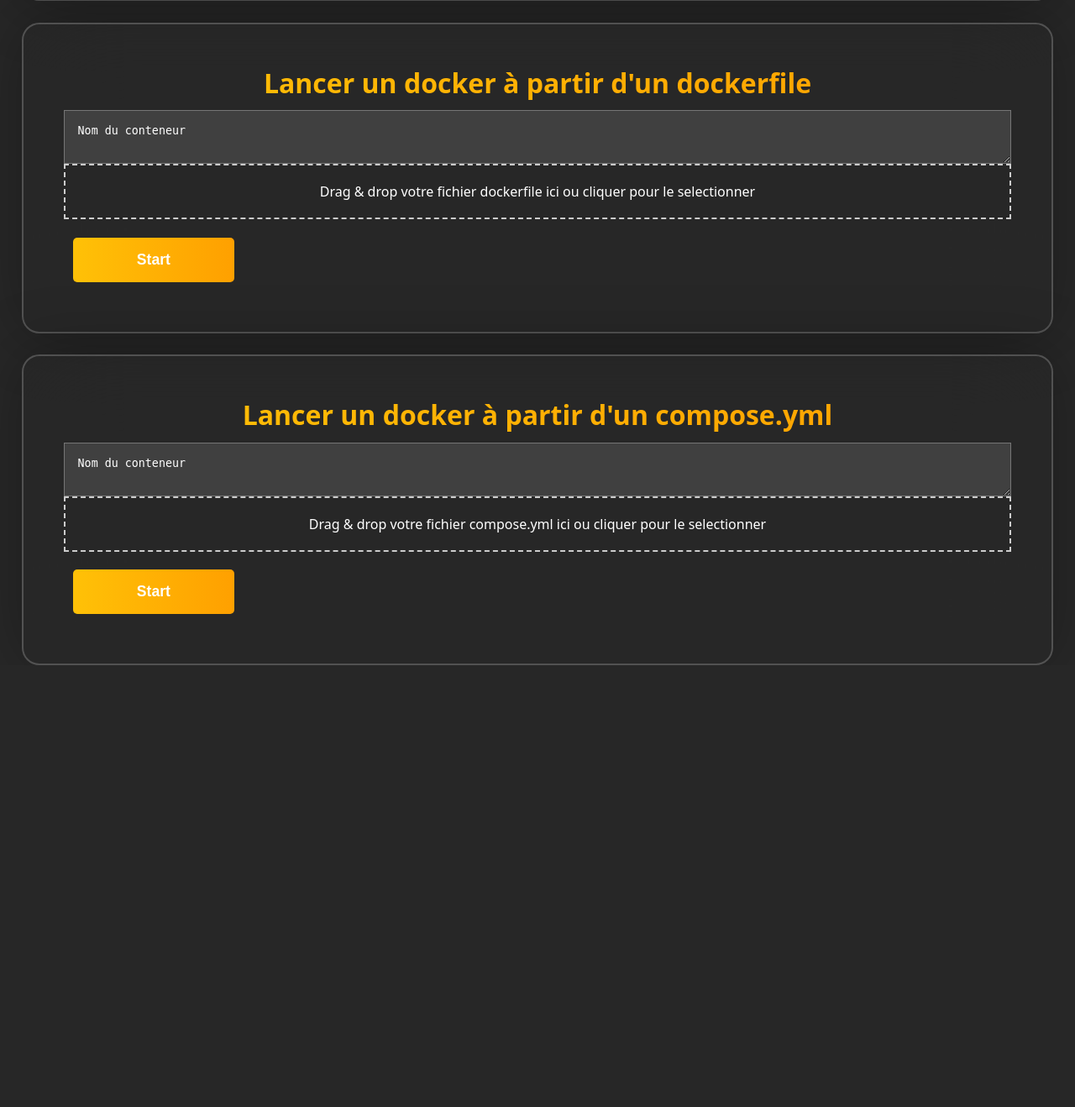
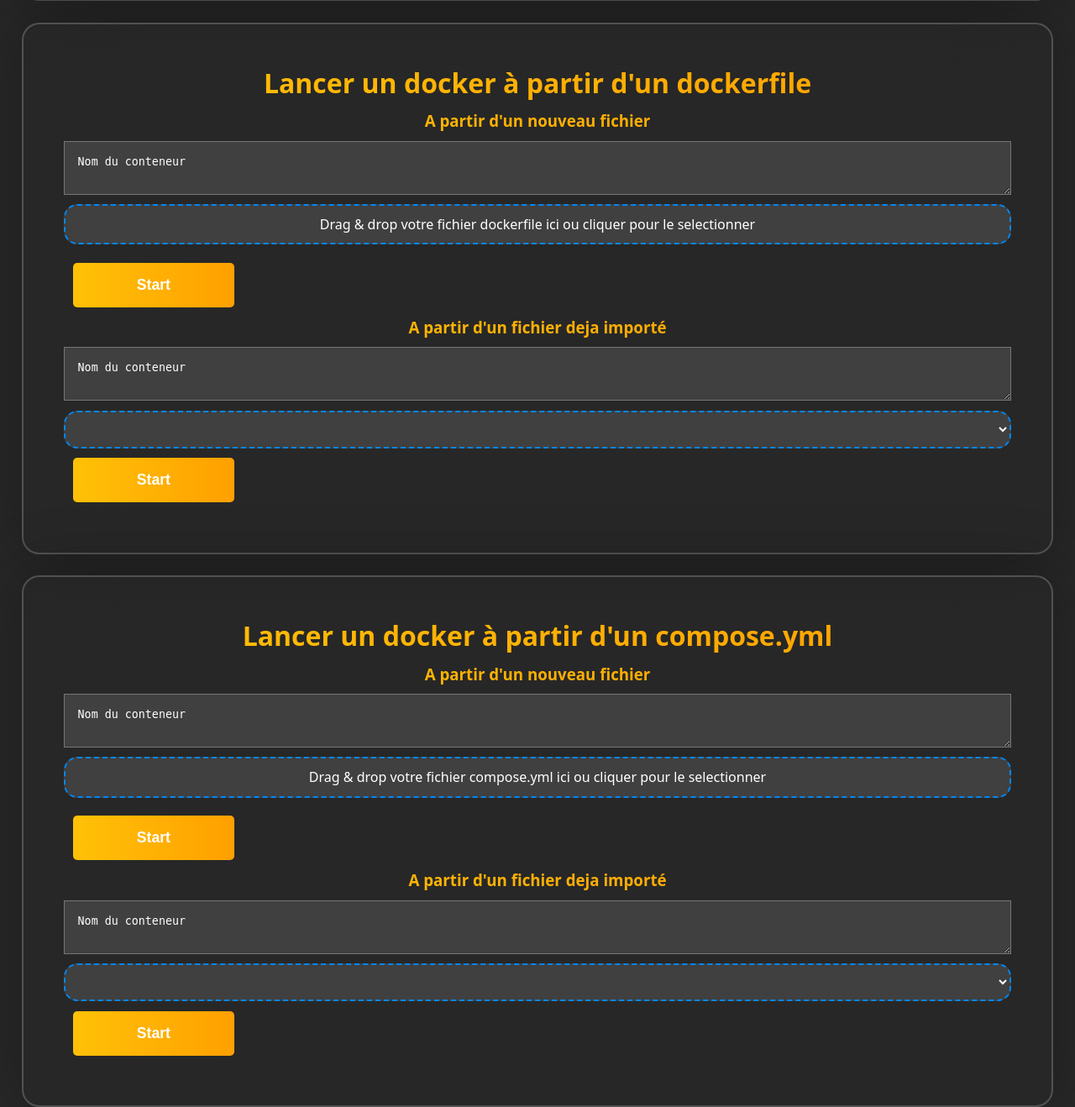
Before and after one commit to Boursyt/M1_dockerOnline, a Django app: page /container/ in a window 1280 px wide. Shown: the part 638-1956 px from the top of the page at 84% size. Before the commit the page ends 1430 px from the top, so only its background shows below. Run offline with Django 5.2, Linux system fonts and the light colour scheme; a user stored in the database is signed in; lists and menus that the app fills with data are empty.

Commit message:
FEAT: lancement des fichier compose et dockerfile importe depuis l'interface web

```diff
--- a/containers/views/v_container.py
+++ b/containers/views/v_container.py
@@ -1,7 +1,7 @@
 from lib2to3.fixes.fix_input import context
 from django.shortcuts import render, redirect
 from containers.services.s_docker import DockerService
-
+from filemanager.views.v_file import listeFile
 from django.http import JsonResponse
 import yaml
 # #bouton qui utilise la fonction docker_run de la class DockerService
@@ -12,12 +12,14 @@
     :return: render de la page de creation de conteneur
     """
     user = request.user
+    fileListe = listeFile(request)
 
     if user.is_authenticated:
         context = {
             'menu': {
                 'page': 'create'
-            }
+            },
+            'files':fileListe
         }
         return render(request, 'start.html', context)
     else:
@@ -74,25 +76,46 @@
     :param request:
     :return: redirect sur la page de liste de conteneur
     """
+
     if request.method == 'POST':
+        if 'filepath' in request.POST:
+            #build un dockerfile a partir du fichier existant
+            filepath = request.POST.get('filepath')
+            dockerfile = open(filepath, 'rb')
+            try:
+                name = request.POST.get('name')
+                user = request.user
+                name = name.lower()
+                name = (f'{user}-{name}')
+                print(dockerfile.read().decode('utf-8'))
+                dockerfile.seek(0)
+                if dockerfile is None:
+                    return JsonResponse({'error': 'Invalid or empty Dockerfile'}, status=400)
+                image = DockerService().run_dockerfile(request, dockerfile, name)
 
-        if 'dockerfile' not in request.FILES:
-            return JsonResponse({'error': 'No file provided'}, status=400)
-        dockerfile = request.FILES['dockerfile']
-        try:
-            name = request.POST.get('name')
-            user = request.user
-            name=name.lower()
-            name=(f'{user}-{name}')
-            print(dockerfile.read().decode('utf-8'))
-            dockerfile.seek(0)
-            if dockerfile is None:
-                return JsonResponse({'error': 'Invalid or empty Dockerfile'}, status=400)
-            image = DockerService().run_dockerfile(request,dockerfile,name)
+                return JsonResponse({'image': str(image)})
+            except Exception as e:
+                return JsonResponse({'error': str(e)}, status=500)
 
-            return JsonResponse({'image': str(image)})
-        except Exception as e:
-            return JsonResponse({'error': str(e)}, status=500)
+        else :
+            #si on upload un fichier
+            if 'dockerfile' not in request.FILES:
+                return JsonResponse({'error': 'No file provided'}, status=400)
+            dockerfile = request.FILES['dockerfile']
+            try:
+                name = request.POST.get('name')
+                user = request.user
+                name=name.lower()
+                name=(f'{user}-{name}')
+                print(dockerfile.read().decode('utf-8'))
+                dockerfile.seek(0)
+                if dockerfile is None:
+                    return JsonResponse({'error': 'Invalid or empty Dockerfile'}, status=400)
+                image = DockerService().run_dockerfile(request,dockerfile,name)
+
+                return JsonResponse({'image': str(image)})
+            except Exception as e:
+                return JsonResponse({'error': str(e)}, status=500)
 
     return JsonResponse({'error': 'Invalid request'}, status=400)
 
@@ -103,25 +126,48 @@
     :return: redirect sur la page de liste de conteneur
     """
     if request.method == 'POST':
+
+        if 'filepath' in request.POST:
+            filepath = request.POST.get('filepath')
+            composefile = open(filepath, 'rb')
+            try:
+                user = request.user
+                name = request.POST.get('name')
+                user = request.user
+                name = name.lower()
+                name = f'{user}-{name}'
+                # Lire le contenu du fichier YAML
+                compose_data = yaml.safe_load(composefile.read())
+                # Vérifier si compose_data est None
+                if compose_data is None:
+                    return JsonResponse({'error': 'Invalid or empty YAML file'}, status=400)
+                compose_result = DockerService().run_compose(request, compose_data, name)
+                return JsonResponse({'compose': compose_result})
+            except yaml.YAMLError as e:
+                return JsonResponse({'error': f'Invalid YAML format: {str(e)}'}, status=400)
+            except Exception as e:
+                return JsonResponse({'error': str(e)}, status=500)
+
+        else:
         # Vérifie si le fichier a été fourni
-        if 'composefile' not in request.FILES:
-            return JsonResponse({'error': 'No file provided'}, status=400)
-        composefile = request.FILES['composefile']
-        try:
-            user = request.user
-            name = request.POST.get('name')
-            user = request.user
-            name=name.lower()
-            name=f'{user}-{name}'
-            # Lire le contenu du fichier YAML
-            compose_data = yaml.safe_load(composefile.read())
-            # Vérifier si compose_data est None
-            if compose_data is None:
-                return JsonResponse({'error': 'Invalid or empty YAML file'}, status=400)
-            compose_result = DockerService().run_compose(request,compose_data, name)
-            return JsonResponse({'compose': compose_result})
-        except yaml.YAMLError as e:
-            return JsonResponse({'error': f'Invalid YAML format: {str(e)}'}, status=400)
-        except Exception as e:
-            return JsonResponse({'error': str(e)}, status=500)
+            if 'composefile' not in request.FILES:
+                return JsonResponse({'error': 'No file provided'}, status=400)
+            composefile = request.FILES['composefile']
+            try:
+                user = request.user
+                name = request.POST.get('name')
+                user = request.user
+                name=name.lower()
+                name=f'{user}-{name}'
+                # Lire le contenu du fichier YAML
+                compose_data = yaml.safe_load(composefile.read())
+                # Vérifier si compose_data est None
+                if compose_data is None:
+                    return JsonResponse({'error': 'Invalid or empty YAML file'}, status=400)
+                compose_result = DockerService().run_compose(request,compose_data, name)
+                return JsonResponse({'compose': compose_result})
+            except yaml.YAMLError as e:
+                return JsonResponse({'error': f'Invalid YAML format: {str(e)}'}, status=400)
+            except Exception as e:
+                return JsonResponse({'error': str(e)}, status=500)
     return JsonResponse({'error': 'Invalid request'}, status=400)
--- a/counter.txt
+++ b/counter.txt
@@ -1 +1 @@
-8021
+8027
--- a/filedir/boursyt/compose.yml
+++ b/filedir/boursyt/compose.yml
@@ -0,0 +1,6 @@
+version: '3'
+services:
+  web:
+    image: nginx
+    ports:
+      - "8000:80"
--- a/filemanager/services/s_gestionFile.py
+++ b/filemanager/services/s_gestionFile.py
@@ -31,6 +31,8 @@
                 'size': [],
                 'date': [],
                 'type': [],
+                'content': [],
+                'path': []
             }
             for file in files:
                 filesList['name'].append(file)
@@ -38,6 +40,8 @@
                 filesList['size'].append(self.convert_size(size))
                 filesList['date'].append(datetime.fromtimestamp(os.path.getctime(f'{path}/{user}/{file}')))
                 filesList['type'].append(os.path.splitext(file)[1])
+                filesList['content'].append(open(f'/home/theo/PycharmProjects/M1_dockerOnline/{path}/{user}/{file}').read())
+                filesList['path'].append(f'/home/theo/PycharmProjects/M1_dockerOnline/{path}/{user}/{file}')
             return filesList
         except Exception as e:
             return {'error': str(e)}
--- a/filemanager/urls.py
+++ b/filemanager/urls.py
@@ -5,7 +5,7 @@
 urlpatterns = [
 
     path('', v_file.Showfile , name='file'),
-    path('delete/<str:file_name>/', v_file.supprimer_fichier, name='supprimer_container'),
+    path('delete/<str:file_name>/', v_file.supprimer_fichier, name='supprimer_fichier'),
     path('download/<str:file_name>/', v_file.telecharger_fichier, name='telecharger_fichier'),
     path('upload/', v_file.upload_file, name='upload'),
     ]
--- a/filemanager/views/v_file.py
+++ b/filemanager/views/v_file.py
@@ -38,7 +38,9 @@
             "name": fileList["name"][i],
             "size": fileList["size"][i],
             "date": fileList["date"][i],
-            "type": fileList["type"][i]
+            "type": fileList["type"][i],
+            "content": fileList["content"][i],
+            "path":fileList["path"][i]
         })
     return files
 
--- a/static/css/start.css
+++ b/static/css/start.css
@@ -34,3 +34,27 @@
 .title {
 margin-bottom: 1%;
 }
+
+.dropzone {
+    border: 2px dashed #0087F7;
+    border-radius: 1rem;
+    padding: 1%;
+    text-align: center;
+    cursor: pointer;
+    width: 100%;
+    font-size: 1rem;
+    margin-top: 1%;
+}
+
+.BackgroundInfo{
+    background-color: #8eb2f5;
+    opacity: 0.75;
+    border-radius: 0.9rem;
+}
+
+.info{
+    margin: 1%;
+    padding: 1%;
+    color: black;
+    opacity: 100%;
+}
--- a/static/css/toggleSwitch.css
+++ b/static/css/toggleSwitch.css
@@ -177,3 +177,15 @@
 body.light-mode .containerTable td {
     background-color: #ebebeb;
 }
+
+body.light-mode .dropzone{
+        background-color: #D5D5D5FF;
+        color: black;
+
+}
+
+body.dark-mode .dropzone{
+        background-color: #404040FF;
+        color: white;
+
+}
--- a/templates/file.html
+++ b/templates/file.html
@@ -28,6 +28,7 @@
                     <th>size</th>
                     <th>supprimer</th>
                     <th>télécharger</th>
+
                 </tr>
             </thead>
             <tbody>
@@ -38,7 +39,7 @@
                     <td>{{ file.type }}</td>
                     <td>{{ file.size }}</td>
                     <td>
-                        <form class="formtab" method="POST" action="{% url 'supprimer_container' file.name %}">
+                        <form class="formtab" method="POST" action="{% url 'supprimer_fichier' file.name %}">
                             {% csrf_token %}
                             <button class="delete" type="submit">Delete</button>
                         </form>
@@ -48,6 +49,8 @@
                             {% csrf_token %}
                             <button class="go" type="submit">Download</button>
                         </form>
+                    </td>
+
 
                 </tr>
             {% endfor %}
--- a/templates/start.html
+++ b/templates/start.html
@@ -20,35 +20,74 @@
 
         <div class="typeContainer card2">
             <h1 class="title">Lancer un docker à partir d'un dockerfile</h1>
+            <h3 class="title">A partir d'un nouveau fichier</h3>
             <form class="DockerForms" method="post" enctype="multipart/form-data" action="{% url 'dockerfile' %}" id="dockerUploadForm">
                 {% csrf_token %}
                 <textarea class="texteareaDocker" name="name" placeholder="Nom du conteneur" required></textarea>
-                <div id="dockerDropZone" style="border: 2px dashed #ccc; padding: 20px; cursor: pointer;">
+
+                <div class="dropzone" id="dockerDropZone" >
                     <p>Drag & drop votre fichier dockerfile ici ou cliquer pour le selectionner</p>
-                    <input type="file" name="dockerfile" id="dockerFileInput" style="display: none;">
+                    <input type="file" name="dockerfile" id="dockerFileInput" style="display: none;" required>
                 </div>
                 <p id="dockerFileName" style="margin-top: 10px; color: #666;"></p>
                 <button class="boutton" style="margin: 1%" type="submit">Start</button>
             </form>
-        </div>
 
-        <div class="typeContainer card2 ">
-            <h1 class="title">Lancer un docker à partir d'un compose.yml</h1>
-            <form class="DockerForms" method="post" enctype="multipart/form-data" action="{% url 'compose' %}" id="composeUploadForm">
+            <h3 class="title">A partir d'un fichier deja importé</h3>
+            <form class="DockerForms" method="post" enctype="multipart/form-data" action="{% url 'dockerfile' %}" id="dockerUploadForm">
                 {% csrf_token %}
                 <textarea class="texteareaDocker" name="name" placeholder="Nom du conteneur" required></textarea>
-                <div id="composeDropZone" style="border: 2px dashed #ccc; padding: 20px; cursor: pointer;">
-                    <p>Drag & drop votre fichier compose.yml ici ou cliquer pour le selectionner</p>
-                    <input type="file" name="composefile" id="composeFileInput" style="display: none;">
-                </div>
-                <p id="composeFileName" style="margin-top: 10px; color: #666;"></p>
+                <select class="dropzone" name="filepath" required>
+                    {% for file in files %}
+                        {% if file.type == "" %}
+                            <option value="{{ file.path }}">{{ file.name }}</option>
+                        {% endif %}
+                    {% endfor %}
+                </select>
                 <button class="boutton" style="margin: 1%" type="submit">Start</button>
+
             </form>
+
+
         </div>
 
 
 
 
+
+        <div class="typeContainer card2 ">
+            <h1 class="title">Lancer un docker à partir d'un compose.yml</h1>
+            <h3 class="title">A partir d'un nouveau fichier</h3>
+
+            <form class="DockerForms" method="post" enctype="multipart/form-data" action="{% url 'compose' %}" id="composeUploadForm">
+                {% csrf_token %}
+                <textarea class="texteareaDocker" name="name" placeholder="Nom du conteneur" required></textarea>
+                <div class="dropzone" id="composeDropZone" >
+                    <p>Drag & drop votre fichier compose.yml ici ou cliquer pour le selectionner</p>
+                    <input type="file" name="composefile" id="composeFileInput" style="display: none;" required>
+                </div>
+                <p id="composeFileName" style="margin-top: 10px; color: #666;"></p>
+                <button class="boutton" style="margin: 1%" type="submit">Start</button>
+            </form>
+
+            <h3 class="title">A partir d'un fichier deja importé</h3>
+            <form class="DockerForms" method="post" enctype="multipart/form-data" action="{% url 'compose' %}" id="composeUploadForm">
+                 {% csrf_token %}
+                <textarea class="texteareaDocker" name="name" placeholder="Nom du conteneur" required></textarea>
+                <select class="dropzone" name="filepath" required>
+                    {% for file in files %}
+                        {% if file.type == ".yml" %}
+                            <option value="{{ file.path }}">{{ file.name }}</option>
+                        {% endif %}
+                    {% endfor %}
+                </select>
+                <button class="boutton" style="margin: 1%" type="submit">Start</button>
+
+            </form>
+
+
+        </div>
+
         <script src="{% static 'js/DropZone.js' %}"></script>
     </body>
 </main>
```
Also changed, not shown: db.sqlite3, filedir/boursyt/teste1.json (deleted), static/js/DropZone.js (line endings or trailing spaces), 1 other file.
